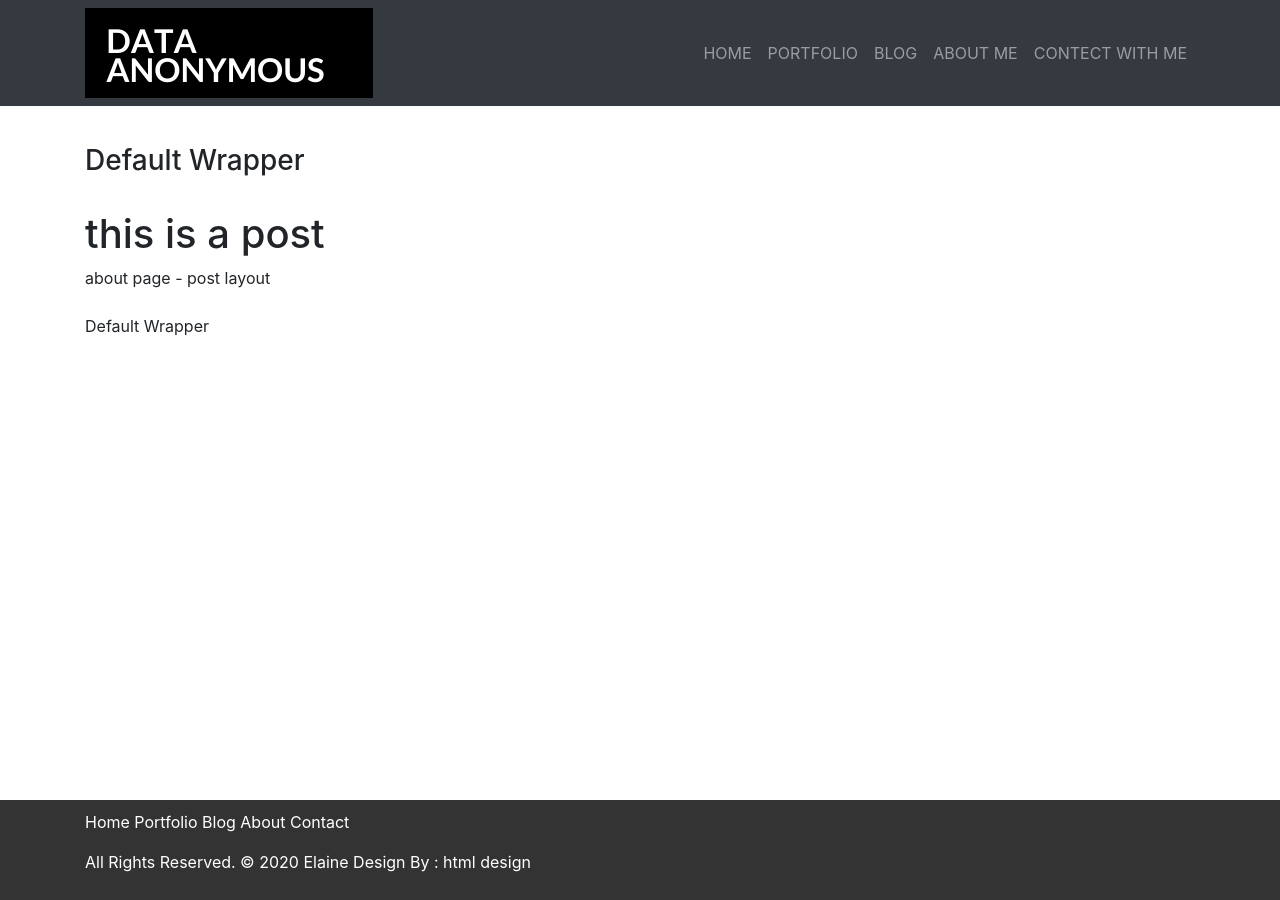
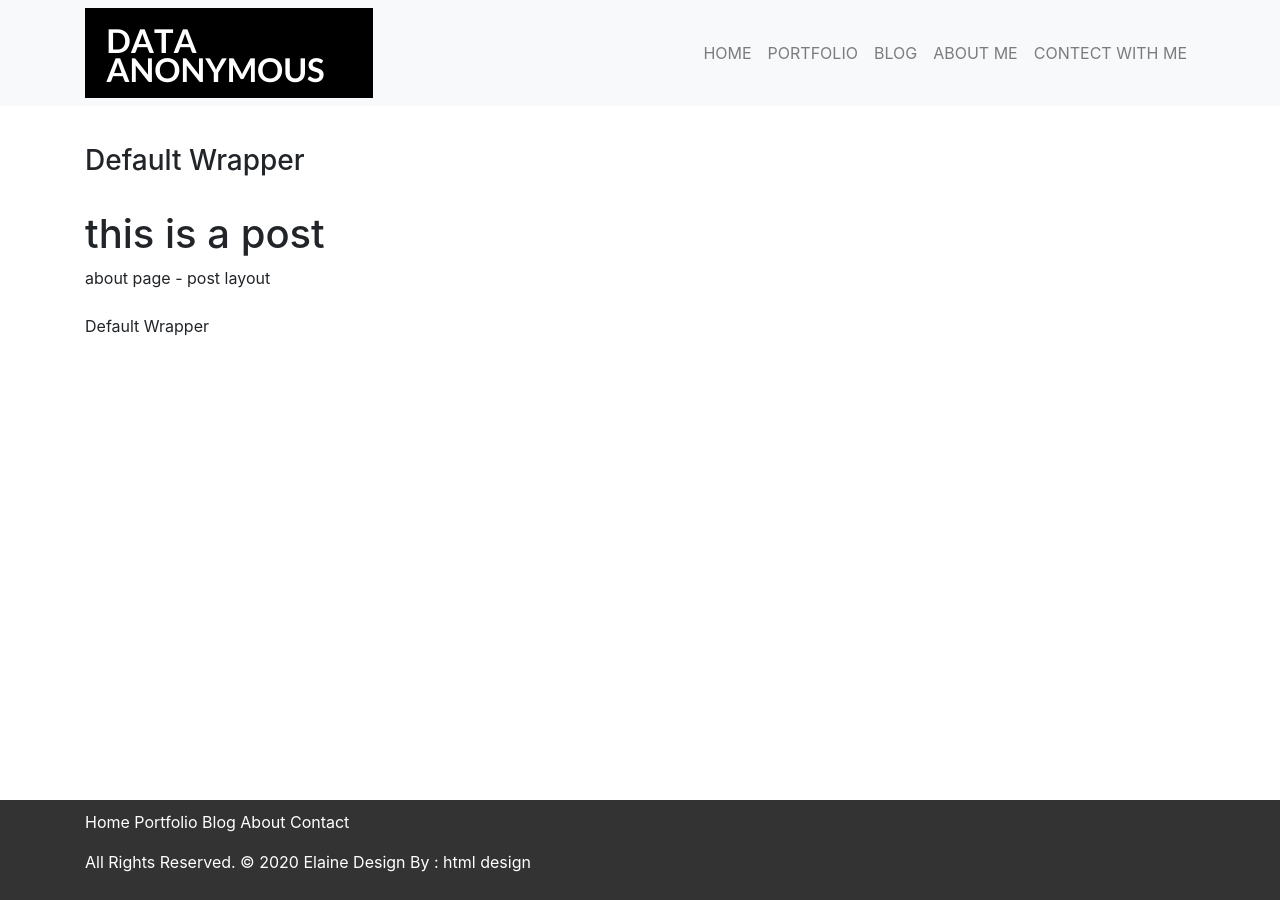
Before and after one commit to Elaine-learning-p/Data-Anonymous, a Jekyll site: the page built from about.html, in a window 1280 px wide. Built offline with Jekyll 4.4.1, drawn with Linux system fonts in a browser that asks for light colours; nearby versions of some CDN libraries; library files that are not in the unit come from our copies.

Commit message:
Update navigation.html

```diff
--- a/_includes/navigation.html
+++ b/_includes/navigation.html
@@ -1,5 +1,5 @@
     <!-- Navigation -->
-    <nav class="navbar navbar-expand-lg bg-dark navbar-dark fixed-top">
+    <nav class="navbar navbar-expand-lg bg-light navbar-light fixed-top">
       <div class="container">
 	      <img class="img-fluid" src="images/logo.png" alt="" />
         <button class="navbar-toggler navbar-toggler-right" type="button" data-toggle="collapse" data-target="#navbarResponsive" aria-controls="navbarResponsive" aria-expanded="false" aria-label="Toggle navigation">
```
